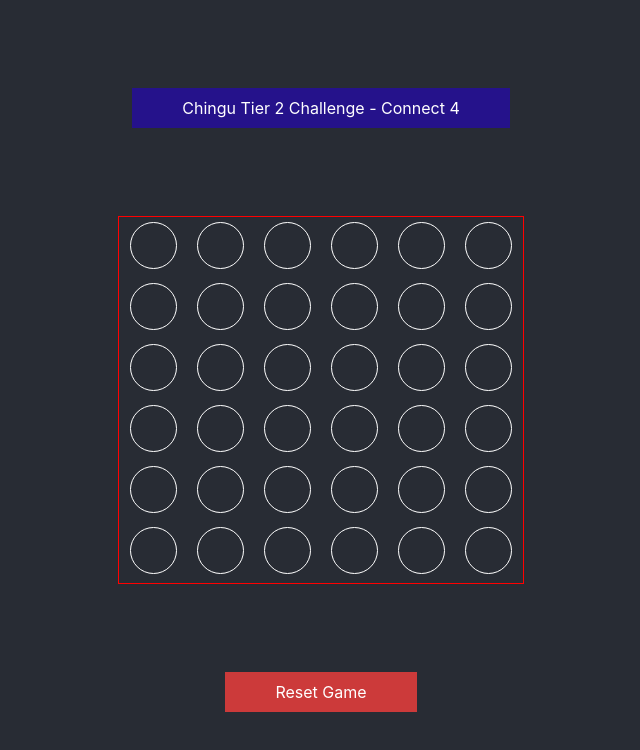
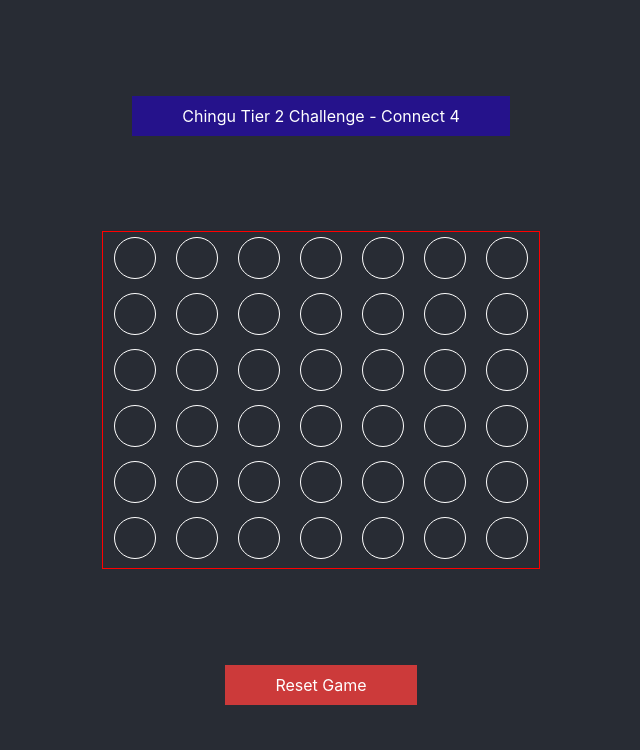
Before and after one commit to gonpeche/chinguTier2, a React (Create React App) app: page / in a window 1280 px wide. Shown: the top 750 px of the page, without its empty margins (319-959 px from the left). Built offline with nearby package versions, Linux system fonts and the light colour scheme.

Commit message:
add a piece

```diff
--- a/src/Components/App.js
+++ b/src/Components/App.js
@@ -1,21 +1,54 @@
 import React from 'react';
 import './index.css';
-import Grilla from './Grilla'
+// @components
+// import Grilla from './Grilla'
+import Row from './Row'
+
 
 export default class Main extends React.Component {
-  state = {
-    board: new Array(6).fill(null).map(a => new Array(6).fill(null))
+  constructor(props) {
+    super(props)
+    this.state = {
+      board: new Array(6).fill(null).map(a => new Array(7).fill(null))
+    }
+    this.addPiece = this.addPiece.bind(this)
   }
+
+  addPiece(columna) {
+    const { board } = this.state;
+    const boardUpdated = board.slice();
+
+    for (let fila = 5; fila >= 0; fila--) {
+      if (boardUpdated[fila][columna] === null) {
+        boardUpdated[fila][columna] = 0;
+        break;
+      }
+
+    }
+
+    this.setState({
+      board: boardUpdated
+    })
+  }
+
+
   render() {
+    const { board } = this.state
     return (
       <div className="App">
         <header className="App-header">
          Chingu Tier 2 Challenge - Connect 4
         </header>
         <content className="App-content">
-          <Grilla
-            board={this.state.board}
-          />
+          <div className="Grilla">
+              {board ? board.map((row,i) => (
+                  <Row
+                      addPiece={this.addPiece}
+                      row={row}
+                      key={i}
+                  />
+              )) : null}
+          </div>
         </content>
         <footer className="App-footer">
          Reset Game
--- a/src/Components/Grilla.js
+++ /dev/null
@@ -1,18 +0,0 @@
-// @core
-import React from 'react';
-import './index.css';
-
-// @components
-import Row from './Row'
-
-const Grilla = ({ board }) => (
-    <div className="Grilla">
-        {board ? board.map(row => (
-            <Row
-                row={row}
-            />
-        )) : null}
-    </div>
-);
-
-export default Grilla;
--- a/src/Components/Row.js
+++ b/src/Components/Row.js
@@ -1,13 +1,23 @@
 // @core
-import React from 'react';
+import React, { Component } from 'react'
 import './index.css';
 
-const Row = ({ row }) => (
-    <div className="Grilla-row">
-        {row.map((cell, i) => (
-            <div className="Grilla-celda" key={i}>{cell}</div>
-        ))}
-    </div>
-);
-
-export default Row;
+export default class Row extends Component {
+    ficha(columna) {
+        console.log(columna)
+    }
+    render() {
+        const { row, addPiece } = this.props
+        return (
+            <div className="Grilla-row">
+                {row.map((cell, id) => (
+                    <div className="Grilla-celda"
+                        onClick={() => addPiece(id)}
+                        key={id}>
+                        {cell}
+                    </div>
+                ))}
+            </div>
+        )
+    }
+}
--- a/src/Components/index.css
+++ b/src/Components/index.css
@@ -37,7 +37,7 @@
   margin-left: 10px;
   margin-right: 10px;
   border-radius: 50%;
-  height: 5px;
-  width: 5px;
+  /* height: 5px;
+  width: 5px; */
   align-content: center;
 }
```
Also changed, not shown: src/index.js (line endings or trailing spaces).
